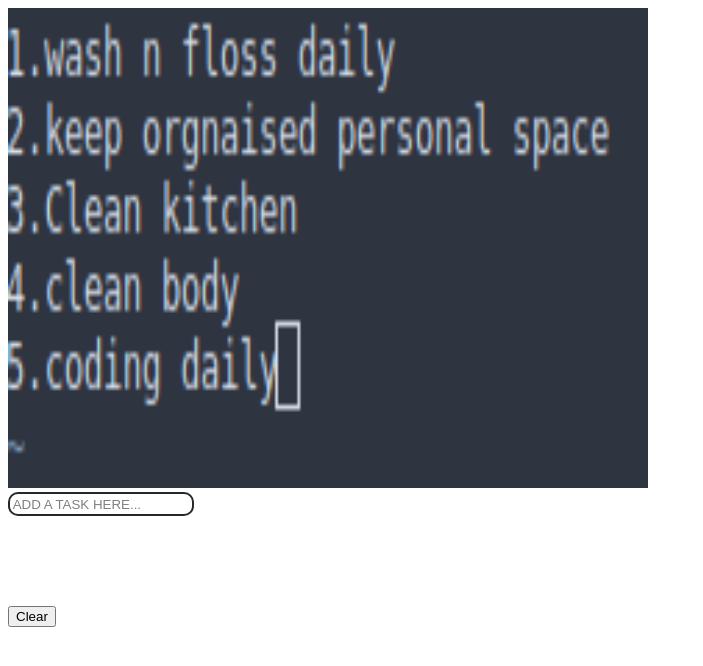
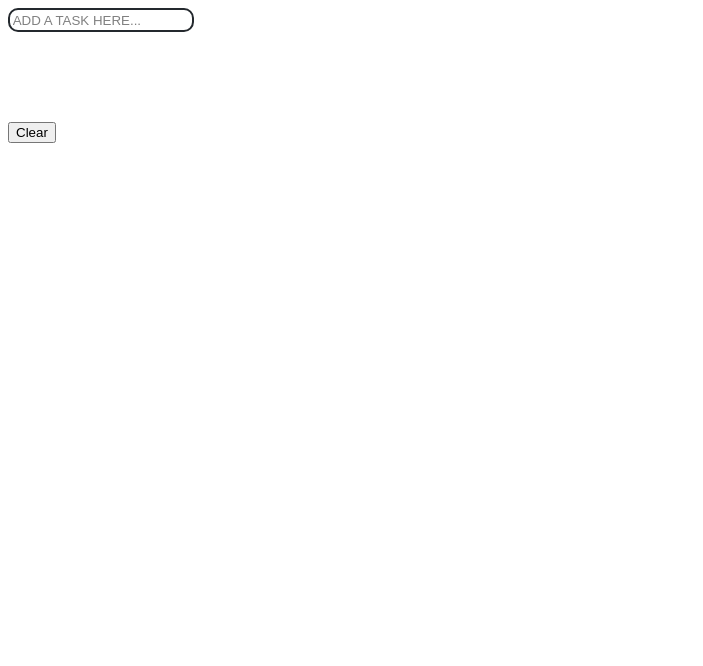
Before and after one commit to Xanas1252/todolist, a plain HTML site: page index.html in a window 1280 px wide. Shown: the whole page, without its empty margins (0-703 px from the left). Drawn offline with Linux system fonts and the light colour scheme.

Commit message:
removed the img

```diff
--- a/index.html
+++ b/index.html
@@ -14,7 +14,6 @@
 
 
 
-	<img src="goals.png" style="width:80vh; height:60vh;">
 
 
 
```
